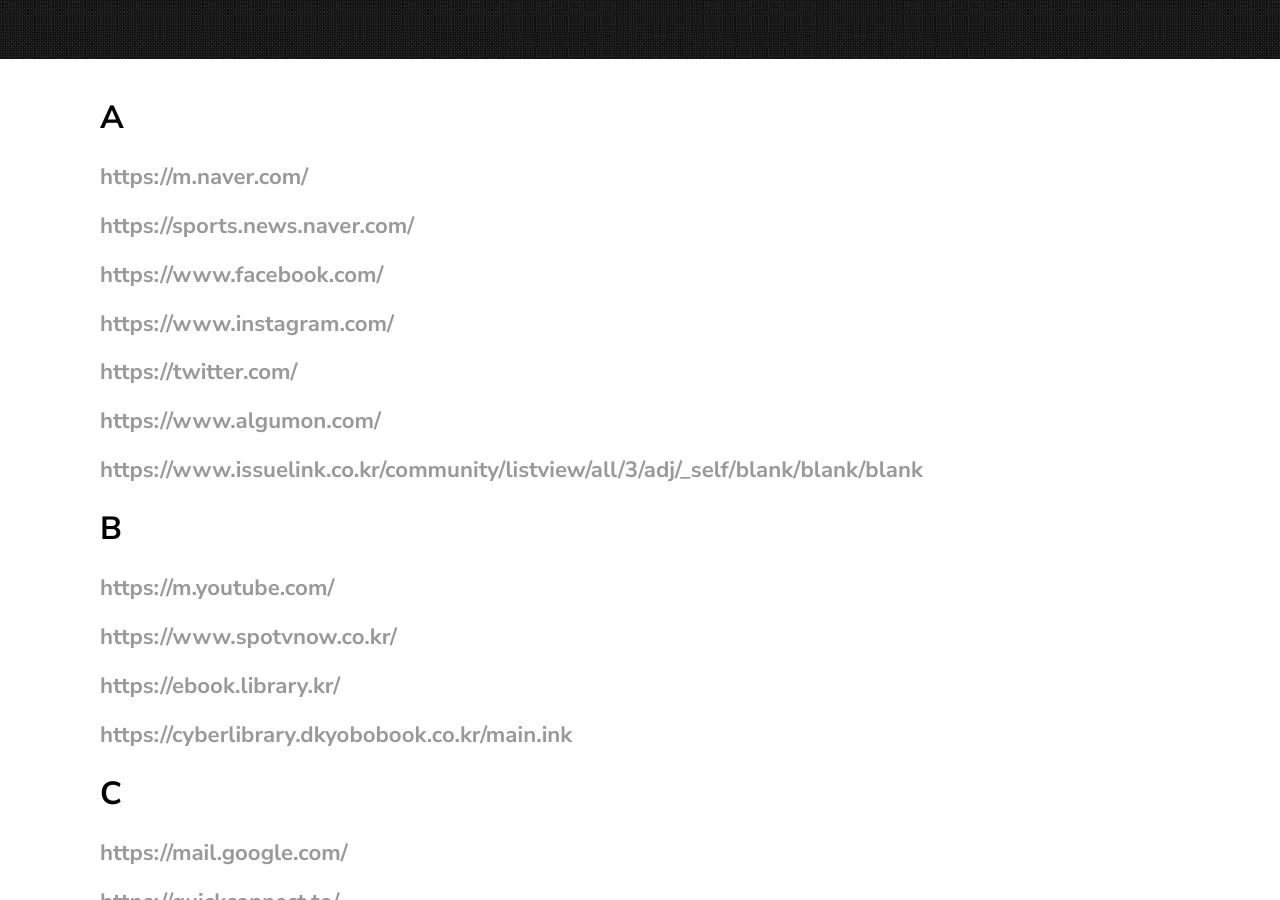
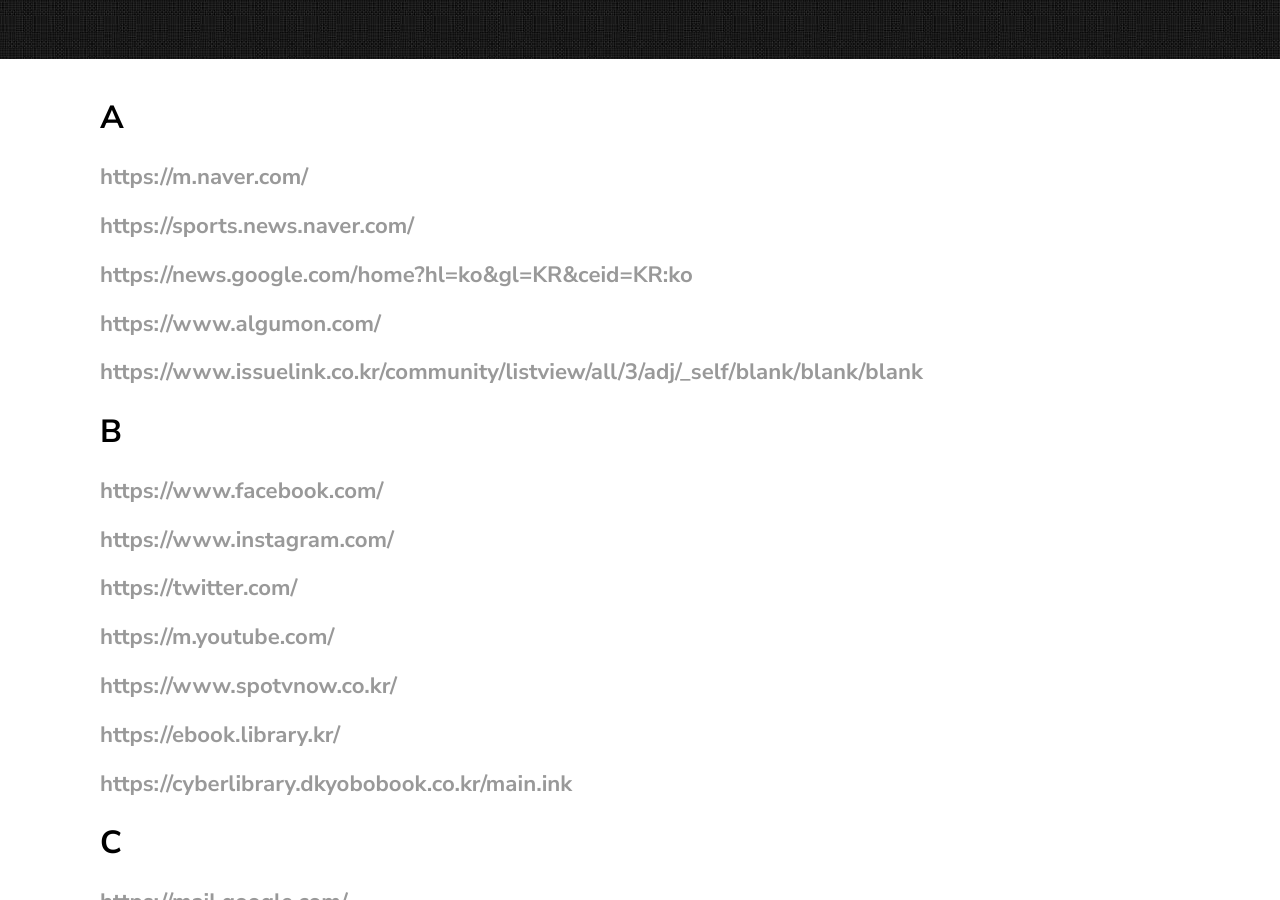
Before and after one commit to keuntaehwang/public, a Jekyll site: the page built from _posts/2023-02-07-favorite.markdown, in a window 1280 px wide and 900 px high, scrolled down 412 px. Built offline with Jekyll 4.4.1, drawn with Linux system fonts in a browser that asks for light colours.

Commit message:
Update 2023-02-07-favorite.markdown

```diff
--- a/_posts/2023-02-07-favorite.markdown
+++ b/_posts/2023-02-07-favorite.markdown
@@ -8,13 +8,14 @@ categories: NONE
 ## A
 ### <https://m.naver.com/>
 ### <https://sports.news.naver.com/>
-### <https://www.facebook.com/>
-### <https://www.instagram.com/>
-### <https://twitter.com/>
+### <https://news.google.com/home?hl=ko&gl=KR&ceid=KR:ko>
 ### <https://www.algumon.com/>
 ### <https://www.issuelink.co.kr/community/listview/all/3/adj/_self/blank/blank/blank>
 
 ## B
+### <https://www.facebook.com/>
+### <https://www.instagram.com/>
+### <https://twitter.com/>
 ### <https://m.youtube.com/>
 ### <https://www.spotvnow.co.kr/>
 ### <https://ebook.library.kr/>
```
